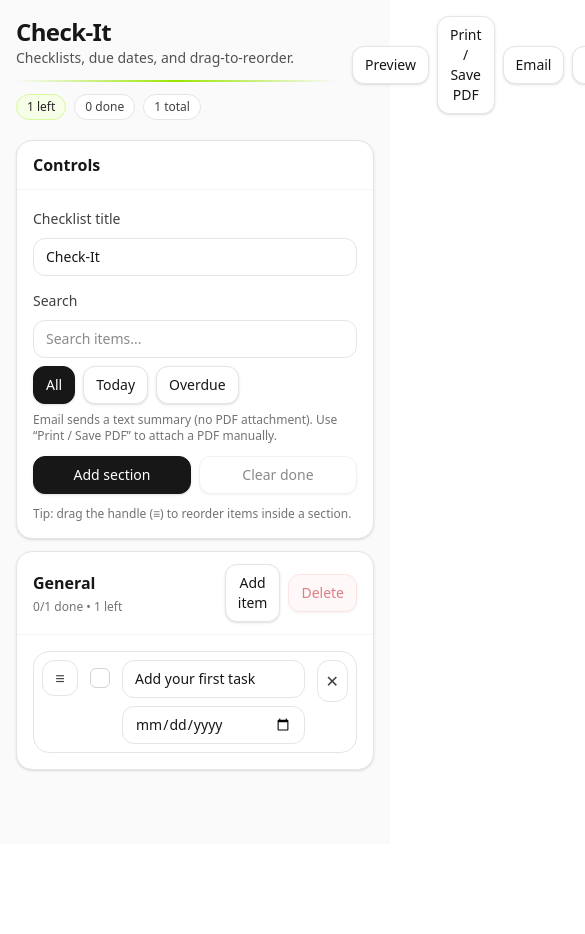
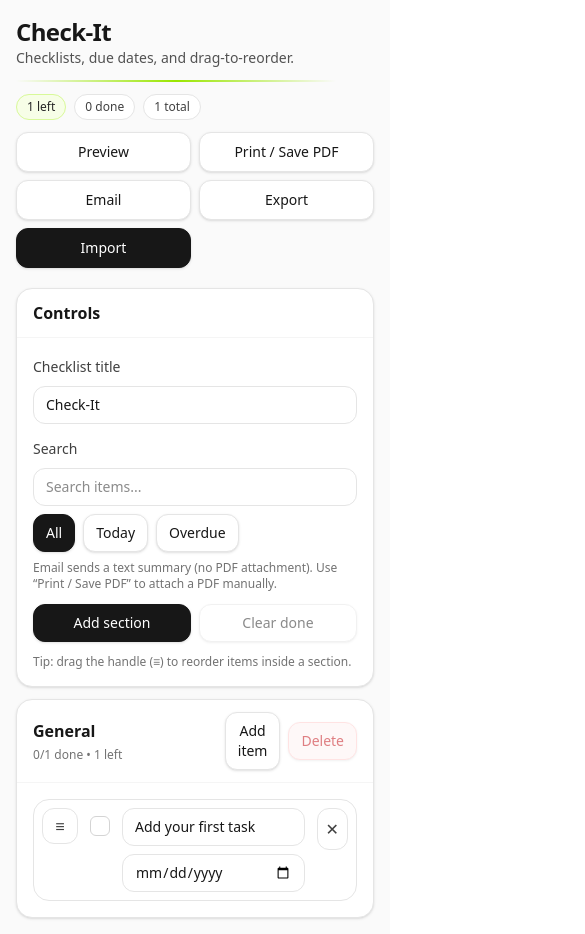
Before and after one commit to retronlinede-design/toolstack-check-it, a React (Vite) app: page / in a window 390 px wide. Shown: the top 934 px of the page, 585 px wide, since content can reach past the window. Before the commit the page ends 844 px from the top, so only its background shows below. Built offline with nearby package versions, Linux system fonts and the light colour scheme.

Commit message:
Normalize top actions bar (mobile grid)

```diff
--- a/src/App.jsx
+++ b/src/App.jsx
@@ -58,6 +58,44 @@ function SmallButton({ children, onClick, tone = "default", disabled, title, cla
     <button type="button" onClick={onClick} disabled={disabled} title={title} className={`${cls} ${className}`}>
       {children}
     </button>
+  );
+}
+
+/** Normalized Top Actions (mobile-aligned “table/grid”) */
+const ACTION_BASE =
+  "print:hidden h-10 w-full rounded-xl text-sm font-medium border transition shadow-sm active:translate-y-[1px] disabled:opacity-50 disabled:cursor-not-allowed flex items-center justify-center";
+
+function ActionButton({ children, onClick, tone = "default", disabled, title }) {
+  const cls =
+    tone === "primary"
+      ? "bg-neutral-900 hover:bg-neutral-800 text-white border-neutral-900"
+      : tone === "danger"
+        ? "bg-red-50 hover:bg-red-100 text-red-700 border-red-200"
+        : "bg-white hover:bg-neutral-50 text-neutral-900 border-neutral-200";
+
+  return (
+    <button type="button" onClick={onClick} disabled={disabled} title={title} className={`${ACTION_BASE} ${cls}`}>
+      {children}
+    </button>
+  );
+}
+
+function ActionFileButton({ children, onFile, accept = "application/json", tone = "primary", title }) {
+  const cls =
+    tone === "primary"
+      ? "bg-neutral-900 hover:bg-neutral-800 text-white border-neutral-900"
+      : "bg-white hover:bg-neutral-50 text-neutral-900 border-neutral-200";
+
+  return (
+    <label title={title} className={`${ACTION_BASE} ${cls} cursor-pointer`}>
+      <span>{children}</span>
+      <input
+        type="file"
+        accept={accept}
+        className="hidden"
+        onChange={(e) => onFile?.(e.target.files?.[0] || null)}
+      />
+    </label>
   );
 }
 
@@ -243,7 +281,7 @@ export default function App() {
     });
   }, [filteredSections]);
 
-  // NEW: build plain-text email summary of CURRENT VIEW (filtered)
+  // build plain-text email summary of CURRENT VIEW (filtered)
   const buildEmailText = () => {
     const lines = [];
     const now = new Date();
@@ -254,7 +292,9 @@ export default function App() {
     lines.push(`Date: ${iso}`);
     lines.push(`Generated: ${now.toLocaleString()}`);
     lines.push(``);
-    lines.push(`Summary: ${totals.done}/${totals.total} completed${totals.overdue ? ` • ${totals.overdue} overdue` : ""}`);
+    lines.push(
+      `Summary: ${totals.done}/${totals.total} completed${totals.overdue ? ` • ${totals.overdue} overdue` : ""}`
+    );
     if (isFiltered) lines.push(`View: Filtered • Showing ${filteredTotals.total} item(s)`);
     lines.push(``);
 
@@ -281,7 +321,6 @@ export default function App() {
   const emailCurrentView = () => {
     const subject = `ToolStack Check-It: ${title || "Checklist"} (${todayISO()})`;
     const body = buildEmailText();
-
     const mailto = `mailto:?subject=${encodeURIComponent(subject)}&body=${encodeURIComponent(body)}`;
     window.location.href = mailto;
   };
@@ -374,10 +413,6 @@ export default function App() {
     try {
       e.dataTransfer.effectAllowed = "move";
     } catch {}
-  };
-
-  const onDragOverItem = () => (e) => {
-    e.preventDefault();
   };
 
   const onDropItem = (sectionId, toIndex) => (e) => {
@@ -474,10 +509,14 @@ export default function App() {
                                   }`}
                                 />
                                 <div className="min-w-0 flex-1">
-                                  <div className={`text-sm ${it.done ? "text-neutral-500 line-through" : "text-neutral-900"}`}>
+                                  <div
+                                    className={`text-sm ${it.done ? "text-neutral-500 line-through" : "text-neutral-900"}`}
+                                  >
                                     {it.text}
                                   </div>
-                                  {it.dueDate ? <div className="text-xs text-neutral-500 mt-0.5">Due: {it.dueDate}</div> : null}
+                                  {it.dueDate ? (
+                                    <div className="text-xs text-neutral-500 mt-0.5">Due: {it.dueDate}</div>
+                                  ) : null}
                                 </div>
                               </li>
                             ))}
@@ -499,7 +538,7 @@ export default function App() {
 
       <div className="max-w-6xl mx-auto p-4 sm:p-6">
         {/* Header */}
-        <div className="flex items-start justify-between gap-4">
+        <div className="flex flex-col gap-3 sm:flex-row sm:items-start sm:justify-between">
           <div>
             <div className="text-2xl font-bold tracking-tight text-neutral-900">Check-It</div>
             <div className="text-sm text-neutral-600">Checklists, due dates, and drag-to-reorder.</div>
@@ -513,30 +552,27 @@ export default function App() {
             </div>
           </div>
 
-          <div className="flex items-center gap-2">
-            <SmallButton onClick={() => setPreviewOpen(true)} disabled={totals.total === 0}>
+          {/* Normalized top actions (grid “table”) */}
+          <div className="w-full sm:w-[680px]">
+            <div className="grid grid-cols-2 gap-2 sm:grid-cols-5">
+              <ActionButton onClick={() => setPreviewOpen(true)} disabled={totals.total === 0}>
                 Preview
-            </SmallButton>
-            <SmallButton onClick={() => window.print()} disabled={totals.total === 0}>
+              </ActionButton>
+              <ActionButton onClick={() => window.print()} disabled={totals.total === 0}>
                 Print / Save PDF
-            </SmallButton>
-
-            {/* NEW: Email summary */}
-            <SmallButton onClick={emailCurrentView} disabled={totals.total === 0} title="Open email with a summary (no attachment)">
+              </ActionButton>
+              <ActionButton
+                onClick={emailCurrentView}
+                disabled={totals.total === 0}
+                title="Open email with a summary (no attachment)"
+              >
                 Email
-            </SmallButton>
-
-            <SmallButton onClick={exportJSON}>Export</SmallButton>
-
-            <label className={`${btnPrimary} cursor-pointer`}>
+              </ActionButton>
+              <ActionButton onClick={exportJSON}>Export</ActionButton>
+              <ActionFileButton onFile={(f) => importJSON(f)} tone="primary">
                 Import
-              <input
-                type="file"
-                className="hidden"
-                accept="application/json"
-                onChange={(e) => importJSON(e.target.files?.[0] || null)}
-              />
-            </label>
+              </ActionFileButton>
+            </div>
           </div>
         </div>
 
@@ -644,7 +680,8 @@ export default function App() {
           <div className="lg:col-span-2 space-y-3">
             {filteredSections.map((s) => {
               const stAll = sectionTotals.find((x) => x.id === s.id) || { total: 0, done: 0, left: 0, overdue: 0 };
-              const stShown = filteredSectionTotals.find((x) => x.id === s.id) || { total: 0, done: 0, left: 0, overdue: 0 };
+              const stShown =
+                filteredSectionTotals.find((x) => x.id === s.id) || { total: 0, done: 0, left: 0, overdue: 0 };
               const st = isFiltered ? stShown : stAll;
 
               return (
```
Lines whose indentation alone changed are shown as unchanged.
